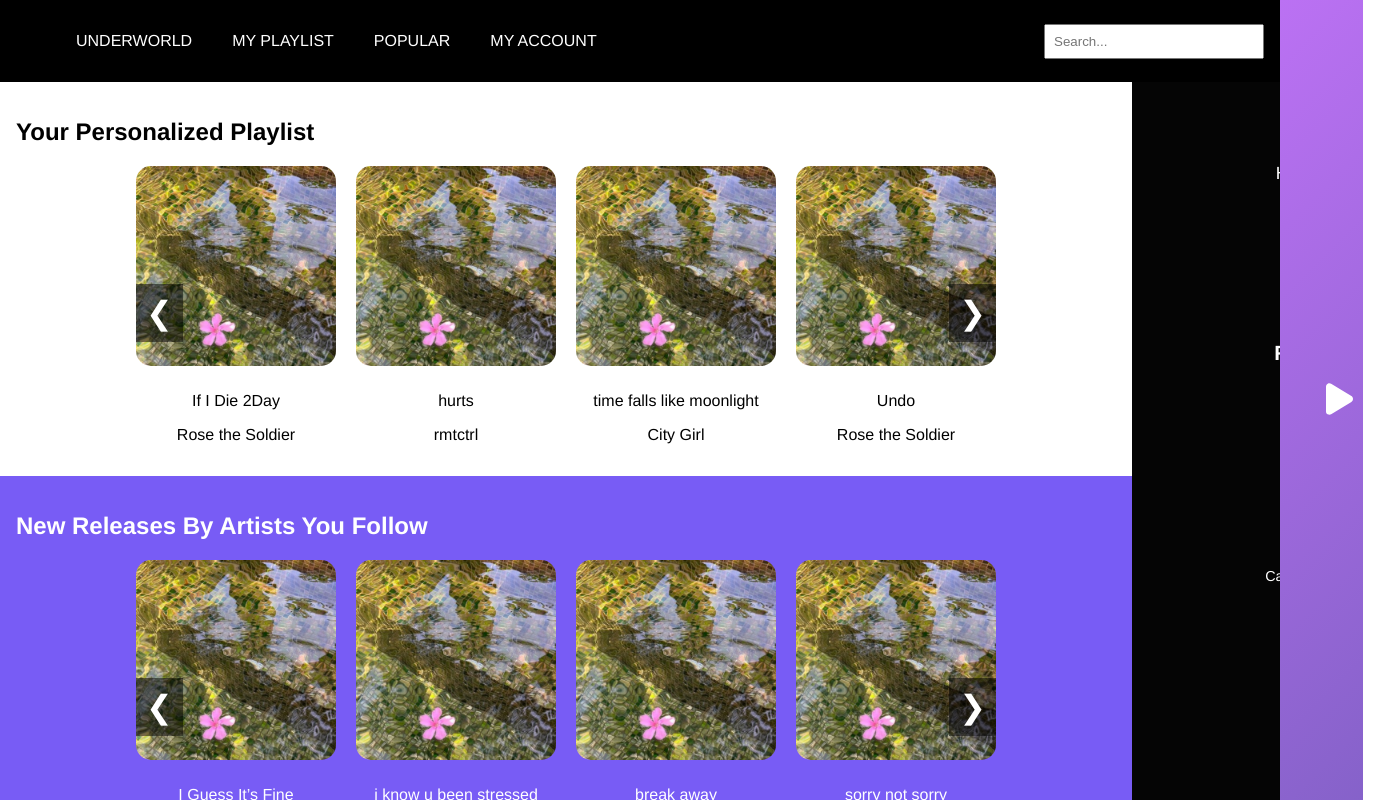
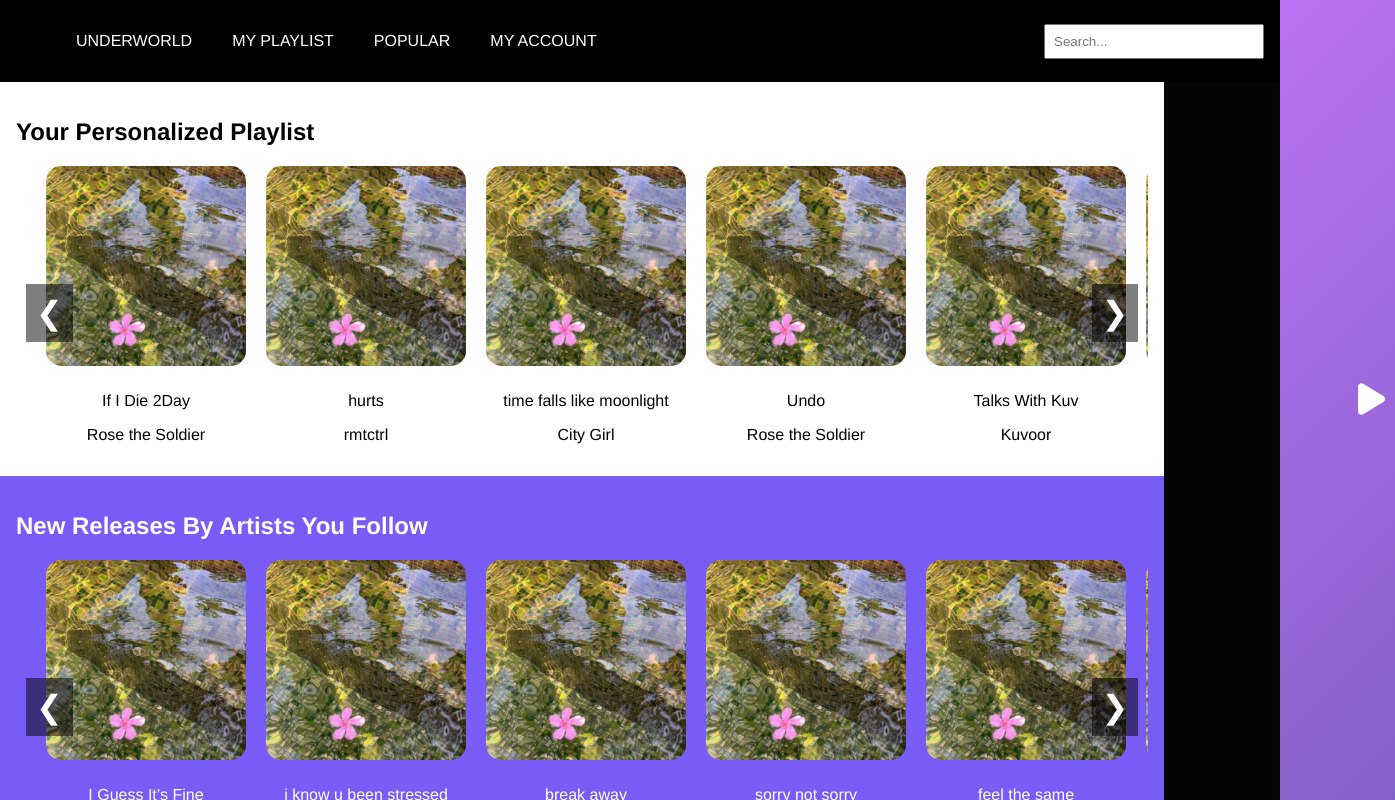
Before and after one commit to eshigh23/underworld, a React (Create React App) app in the folder client/: page / in a window 1280 px wide. Shown: the whole page, 1395 px wide, since content can reach past the window. Built offline with nearby package versions, Linux system fonts and the light colour scheme.

Commit message:
Carousel

```diff
--- a/client/src/components/Home/NewReleases.js
+++ b/client/src/components/Home/NewReleases.js
@@ -8,7 +8,17 @@ function NewReleases() {
 	{ src: 'hawaii.jpg', title: 'i know u been stressed', artist: 'bryce hase' },
 	{ src: 'hawaii.jpg', title: 'break away', artist: 'SB Hunt' },
 	{ src: 'hawaii.jpg', title: 'sorry not sorry', artist: 'H' },
-	{ src: 'hawaii.jpg', title: 'feel the same', artist: 'lil biscuit' },    ];
+	{ src: 'hawaii.jpg', title: 'feel the same', artist: 'lil biscuit' },
+     { src: 'hawaii.jpg', title: 'I Guess It’s Fine', artist: 'Roan' },
+	{ src: 'hawaii.jpg', title: 'i know u been stressed', artist: 'bryce hase' },
+	{ src: 'hawaii.jpg', title: 'break away', artist: 'SB Hunt' },
+	{ src: 'hawaii.jpg', title: 'sorry not sorry', artist: 'H' },
+	{ src: 'hawaii.jpg', title: 'feel the same', artist: 'lil biscuit' },
+     { src: 'hawaii.jpg', title: 'I Guess It’s Fine', artist: 'Roan' },
+	{ src: 'hawaii.jpg', title: 'i know u been stressed', artist: 'bryce hase' },
+	{ src: 'hawaii.jpg', title: 'break away', artist: 'SB Hunt' },
+	{ src: 'hawaii.jpg', title: 'sorry not sorry', artist: 'H' },
+	{ src: 'hawaii.jpg', title: 'feel the same', artist: 'lil biscuit' }, ];
 
     return (
         <div className="new-releases">
--- a/client/src/components/Home/PersonalizedPlaylist.js
+++ b/client/src/components/Home/PersonalizedPlaylist.js
@@ -6,6 +6,16 @@ function PersonalizedPlaylist() {
     // Dummy data for playlist items
     const playlists = [
         { src: 'hawaii.jpg', title: 'If I Die 2Day', artist: 'Rose the Soldier' },
+	{ src: 'hawaii.jpg', title: 'hurts', artist: 'rmtctrl' },
+	{ src: 'hawaii.jpg', title: 'time falls like moonlight', artist: 'City Girl' },
+	{ src: 'hawaii.jpg', title: 'Undo', artist: 'Rose the Soldier' },
+	{ src: 'hawaii.jpg', title: 'Talks With Kuv', artist: 'Kuvoor' },
+	{ src: 'hawaii.jpg', title: 'If I Die 2Day', artist: 'Rose the Soldier' },
+	{ src: 'hawaii.jpg', title: 'hurts', artist: 'rmtctrl' },
+	{ src: 'hawaii.jpg', title: 'time falls like moonlight', artist: 'City Girl' },
+	{ src: 'hawaii.jpg', title: 'Undo', artist: 'Rose the Soldier' },
+	{ src: 'hawaii.jpg', title: 'Talks With Kuv', artist: 'Kuvoor' },
+	{ src: 'hawaii.jpg', title: 'If I Die 2Day', artist: 'Rose the Soldier' },
 	{ src: 'hawaii.jpg', title: 'hurts', artist: 'rmtctrl' },
 	{ src: 'hawaii.jpg', title: 'time falls like moonlight', artist: 'City Girl' },
 	{ src: 'hawaii.jpg', title: 'Undo', artist: 'Rose the Soldier' },
--- a/client/src/css/Carousel.css
+++ b/client/src/css/Carousel.css
@@ -4,16 +4,16 @@
     display: flex;
     align-items: center;
     position: relative;
-    width: 80%;
-    max-width: 1200px;
+    width: 100%;
     overflow: hidden;
-    margin: auto;
+    margin: 0;
 }
 
 .carousel-container {
     display: flex;
     overflow: hidden;
     width: 100%;
+    padding: 0 20px; /* Add padding to create space on the left and right edges */
 }
 
 .carousel-slide {
@@ -25,14 +25,18 @@
     display: flex;
     flex-direction: column;
     align-items: center;
+    flex: 0 0 auto;
+    width: calc(100% / 5); /* Adjust based on the number of visible items */
+    max-width: 200px; /* Limit the max width */
+    margin: 0 10px; /* Add margin to create space between items */
 }
 
 .carousel-item img {
     border-radius: 15px;
-    width: 200px;
-    height: 200px;
+    width: 100%;
+    height: auto;
     object-fit: cover;
-    margin: 0 10px;
+    max-height: 200px; /* Limit the max height to keep sections consistent */
 }
 
 .caption {
```
